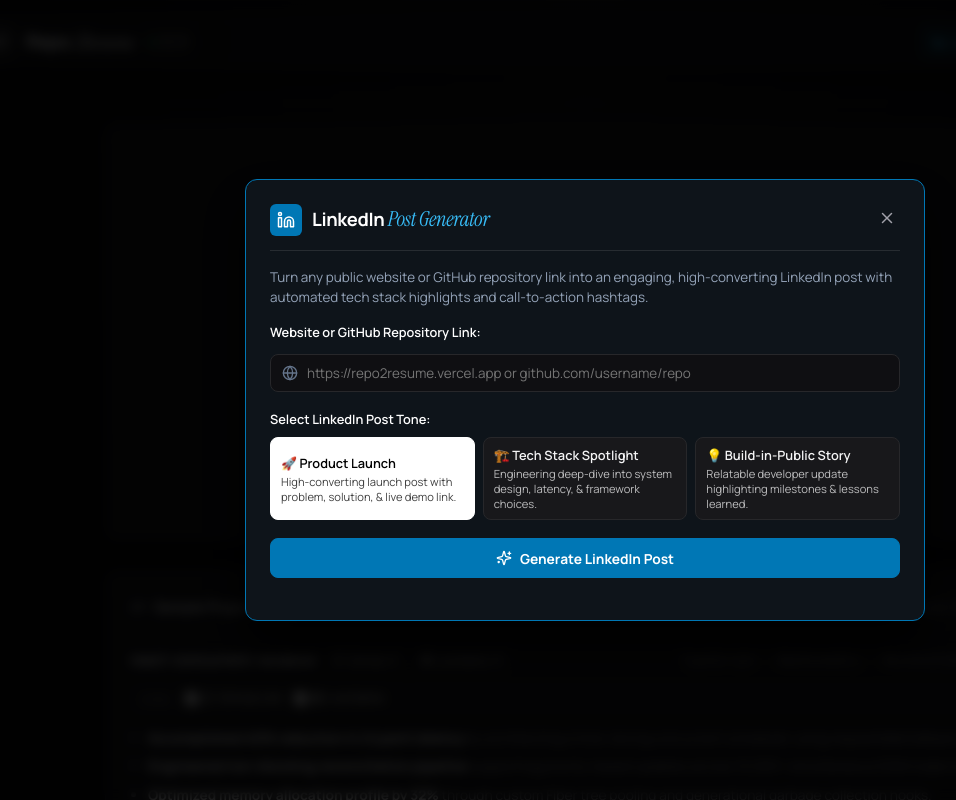
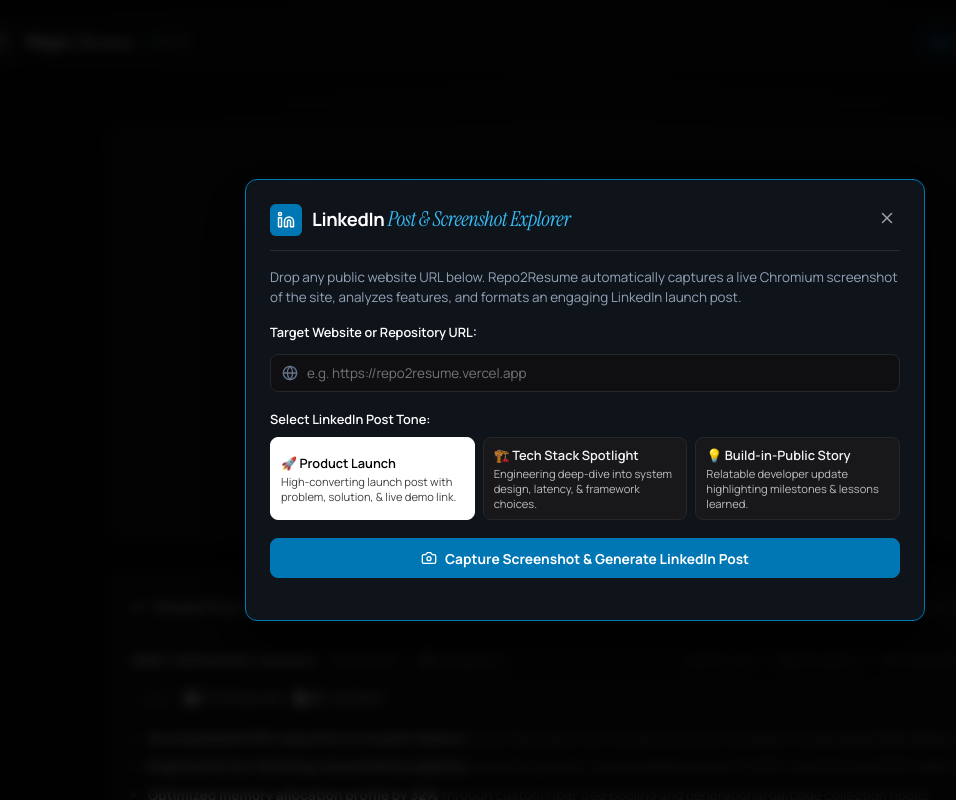
Before and after one commit to imsayanpaul/Repo2Resume, a React (Vite) app: page / in a window 1280 px wide. Both pictures are taken after a click on the button "LinkedIn Post". Shown: the top 800 px of the page, without its empty margins (55-1011 px from the left). Built offline with nearby package versions, Linux system fonts and the light colour scheme; no server answers; a web font is replaced by a local one.

Commit message:
feat: add automated Chromium website screenshot engine to LinkedIn generator modal

```diff
--- a/src/components/LinkedInModal.jsx
+++ b/src/components/LinkedInModal.jsx
@@ -1,5 +1,5 @@
 import React, { useState } from 'react';
-import { X, Linkedin, ExternalLink, Sparkles, Copy, Check, Globe, Github, Camera, Send, Loader2, Share2 } from 'lucide-react';
+import { X, Linkedin, ExternalLink, Sparkles, Copy, Check, Globe, Github, Camera, Send, Loader2, Share2, Download, Image as ImageIcon } from 'lucide-react';
 import confetti from 'canvas-confetti';
 
 const POST_STYLES = [
@@ -26,20 +26,32 @@
   const [isGenerating, setIsGenerating] = useState(false);
   const [copied, setCopied] = useState(false);
   const [generatedPost, setGeneratedPost] = useState('');
+  const [screenshotUrl, setScreenshotUrl] = useState('');
+  const [isImgLoading, setIsImgLoading] = useState(false);
 
   if (!isOpen) return null;
 
   const handleGenerate = () => {
     setIsGenerating(true);
+    setIsImgLoading(true);
+
+    const rawInput = urlInput.trim() || 'https://repo2resume.vercel.app';
+    let cleanUrl = rawInput;
+    if (!cleanUrl.startsWith('http://') && !cleanUrl.startsWith('https://')) {
+      cleanUrl = `https://${cleanUrl}`;
+    }
+
+    // Live Headless Chromium Screenshot API
+    const liveScreenshot = `https://image.thum.io/get/width/1000/crop/600/noanimate/${encodeURIComponent(cleanUrl)}`;
+    setScreenshotUrl(liveScreenshot);
+
     setTimeout(() => {
       let targetName = 'Project Showcase';
-      let targetUrl = urlInput.trim() || 'https://repo2resume.vercel.app';
-
       if (urlInput.includes('github.com/')) {
         targetName = urlInput.split('github.com/')[1] || 'GitHub Repository';
       } else if (urlInput) {
         try {
-          targetName = new URL(urlInput.startsWith('http') ? urlInput : `https://${urlInput}`).hostname;
+          targetName = new URL(cleanUrl).hostname;
         } catch {
           targetName = urlInput;
         }
@@ -55,7 +67,7 @@
           `• 🎯 Job Description Keyword Matcher to pass ATS screeners\n` +
           `• 📄 1-Click Exports to LaTeX, Markdown, & Rich HTML\n` +
           `• 🔒 100% Client-Side Privacy (Zero backend middleman servers)\n\n` +
-          `👉 Check out the live demo here: ${targetUrl}\n\n` +
+          `👉 Check out the live demo here: ${cleanUrl}\n\n` +
           `#SoftwareEngineering #BuildInPublic #OpenSource #ReactJS #WebDevelopment #DeveloperTools #TechCareer`;
       } else if (selectedStyle === 'architecture') {
         postContent = `🏗️ Engineering Deep-Dive: System Architecture for ${targetName}\n\n` +
@@ -65,20 +77,20 @@
           `• AI Intelligence: Gemini 2.0 Flash Vision for real-time code analysis\n` +
           `• Styling: Executive Obsidian & Silver design system with CSS glassmorphism\n` +
           `• Automation: GitHub REST API metadata & AST keyword parser\n\n` +
-          `Live Link & Repository: ${targetUrl}\n\n` +
+          `Live Link & Repository: ${cleanUrl}\n\n` +
           `Would love to hear your feedback! Drop your thoughts below 👇\n\n` +
           `#SystemDesign #React #TypeScript #AI #WebArchitecture #FrontendEngineering #OpenSource`;
       } else {
         postContent = `💡 Build in Public Update: ${targetName}\n\n` +
           `Over the past few weeks, I set out to solve a real problem: converting complex GitHub projects into high-impact, ATS-optimized resume bullet points.\n\n` +
           `Today, I'm happy to announce the v1.0 release is live! It includes real-time Job Description matching, custom AI prompt regeneration, and full mobile responsiveness.\n\n` +
-          `Try it out here: ${targetUrl}\n\n` +
+          `Try it out here: ${cleanUrl}\n\n` +
           `#BuildInPublic #SoftwareDeveloper #ResumeTips #AI #TechCommunity #ProductLaunch`;
       }
 
       setGeneratedPost(postContent);
       setIsGenerating(false);
-    }, 600);
+    }, 700);
   };
 
   const handleCopy = async () => {
@@ -111,7 +123,7 @@
             </div>
             <div>
               <h2 style={{ fontSize: '1.15rem', fontWeight: '700', fontFamily: 'var(--font-display)', color: '#ffffff' }}>
-                LinkedIn <span className="font-serif-italic" style={{ fontWeight: '400', fontSize: '1.12em', color: '#38bdf8' }}>Post Generator</span>
+                LinkedIn <span className="font-serif-italic" style={{ fontWeight: '400', fontSize: '1.12em', color: '#38bdf8' }}>Post & Screenshot Explorer</span>
               </h2>
             </div>
           </div>
@@ -121,13 +133,13 @@
         </div>
 
         <p style={{ fontSize: '0.84rem', color: '#94a3b8', marginBottom: '16px', lineHeight: '1.5' }}>
-          Turn any public website or GitHub repository link into an engaging, high-converting LinkedIn post with automated tech stack highlights and call-to-action hashtags.
+          Drop any public website URL below. Repo2Resume automatically captures a live Chromium screenshot of the site, analyzes features, and formats an engaging LinkedIn launch post.
         </p>
 
         {/* URL Input Form */}
         <div style={{ display: 'flex', flexDirection: 'column', gap: '12px', marginBottom: '18px' }}>
           <label style={{ fontSize: '0.8rem', fontWeight: '600', color: '#ffffff' }}>
-            Website or GitHub Repository Link:
+            Target Website or Repository URL:
           </label>
           <div style={{ display: 'flex', gap: '8px' }}>
             <div style={{ position: 'relative', flex: 1 }}>
@@ -135,7 +147,7 @@
               <input
                 type="text"
                 className="input-field"
-                placeholder="https://repo2resume.vercel.app or github.com/username/repo"
+                placeholder="e.g. https://repo2resume.vercel.app"
                 value={urlInput}
                 onChange={(e) => setUrlInput(e.target.value)}
                 style={{ paddingLeft: '36px', height: '38px', fontSize: '0.84rem' }}
@@ -175,13 +187,43 @@
           disabled={isGenerating}
           style={{ width: '100%', height: '40px', fontSize: '0.86rem', gap: '8px', marginBottom: '18px', background: '#0077b5', borderColor: '#0077b5', color: '#ffffff' }}
         >
-          {isGenerating ? <Loader2 size={16} className="spin" /> : <Sparkles size={16} />}
-          <span>Generate LinkedIn Post</span>
+          {isGenerating ? <Loader2 size={16} className="spin" /> : <Camera size={16} />}
+          <span>Capture Screenshot & Generate LinkedIn Post</span>
         </button>
 
-        {/* Post Preview Output */}
+        {/* Automatic Screenshot & Post Output Container */}
         {generatedPost && (
-          <div className="glass-panel animate-fade-in-up" style={{ padding: '16px', background: '#090d12', border: '1px solid #1e293b', borderRadius: 'var(--radius-md)', display: 'flex', flexDirection: 'column', gap: '12px' }}>
+          <div className="glass-panel animate-fade-in-up" style={{ padding: '16px', background: '#090d12', border: '1px solid #1e293b', borderRadius: 'var(--radius-md)', display: 'flex', flexDirection: 'column', gap: '14px' }}>
+
+            {/* Live Captured Website Screenshot Card */}
+            {screenshotUrl && (
+              <div style={{ background: '#05070a', border: '1px solid #1e293b', borderRadius: 'var(--radius-md)', overflow: 'hidden' }}>
+                <div style={{ padding: '6px 12px', background: '#0f172a', borderBottom: '1px solid #1e293b', display: 'flex', alignItems: 'center', justifyContent: 'space-between', fontSize: '0.74rem', color: '#94a3b8' }}>
+                  <span style={{ display: 'flex', alignItems: 'center', gap: '6px' }}>
+                    <Camera size={12} color="#38bdf8" /> Automated Live Screenshot Captured
+                  </span>
+                  <a href={screenshotUrl} target="_blank" rel="noreferrer" className="btn btn-ghost btn-sm font-mono" style={{ fontSize: '0.7rem', color: '#38bdf8', padding: '1px 6px', height: '22px' }}>
+                    Open Full Image ↗
+                  </a>
+                </div>
+
+                <div style={{ position: 'relative', width: '100%', minHeight: '180px', maxHeight: '260px', overflow: 'hidden', background: '#000000', display: 'flex', alignItems: 'center', justifyContent: 'center' }}>
+                  {isImgLoading && (
+                    <div style={{ position: 'absolute', display: 'flex', alignItems: 'center', gap: '6px', fontSize: '0.8rem', color: '#94a3b8' }}>
+                      <Loader2 size={14} className="spin" /> Rendering Headless Screenshot...
+                    </div>
+                  )}
+                  <img
+                    src={screenshotUrl}
+                    alt="Captured Website Screenshot"
+                    onLoad={() => setIsImgLoading(false)}
+                    style={{ width: '100%', height: 'auto', display: 'block', objectFit: 'cover' }}
+                  />
+                </div>
+              </div>
+            )}
+
+            {/* Post Action Header */}
             <div style={{ display: 'flex', alignItems: 'center', justifyContent: 'space-between' }}>
               <span style={{ fontSize: '0.78rem', fontWeight: '600', color: '#38bdf8', display: 'flex', alignItems: 'center', gap: '6px' }}>
                 <Linkedin size={14} /> Ready for LinkedIn Feed
@@ -194,7 +236,7 @@
                   style={{ fontSize: '0.76rem', padding: '3px 10px', height: '28px' }}
                 >
                   {copied ? <Check size={12} color="#ffffff" /> : <Copy size={12} />}
-                  <span>{copied ? 'Copied!' : 'Copy'}</span>
+                  <span>{copied ? 'Copied!' : 'Copy Post'}</span>
                 </button>
 
                 <button
@@ -209,9 +251,10 @@
               </div>
             </div>
 
+            {/* Generated Post Textarea */}
             <textarea
               className="input-field font-sans"
-              rows={8}
+              rows={7}
               value={generatedPost}
               onChange={(e) => setGeneratedPost(e.target.value)}
               style={{ fontSize: '0.84rem', lineHeight: '1.6', background: '#05070a', color: '#f1f5f9', border: '1px solid #1e293b', resize: 'vertical' }}
```
